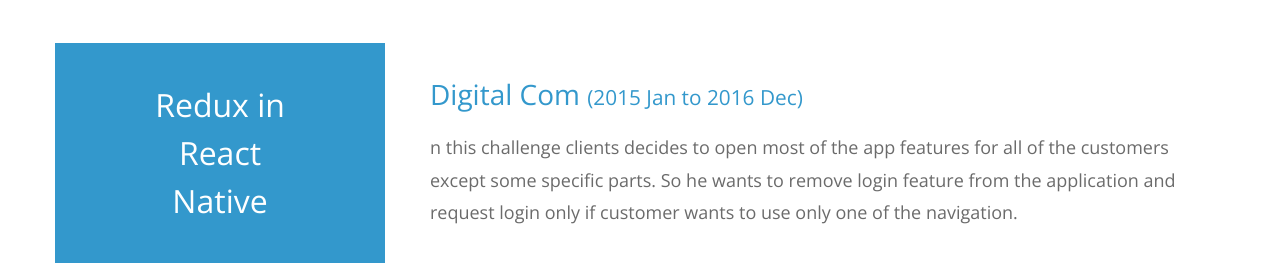
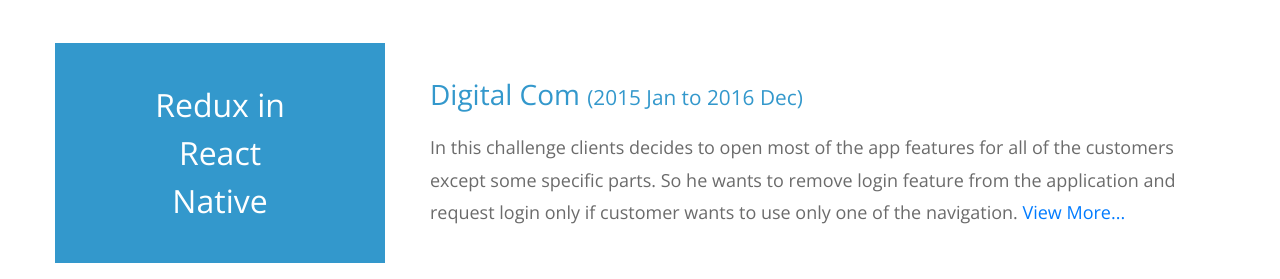
Before and after one commit to alimohammadiok/alimohammadiok.github.io, a plain HTML site: page index.html in a window 1280 px wide. Shown: the part 1740-2019 px from the top of the page. Drawn offline with nearby package versions, Linux system fonts and the light colour scheme.

Commit message:
Update index.html
fdfdf

```diff
--- a/index.html
+++ b/index.html
@@ -112,7 +112,12 @@ https://templatemo.com/tm-530-mini-profile
                   <span class="tm-title-small">(2015 Jan to 2016 Dec)</span>
                 </h3>
                 <p class="mb-0">
-                 n this challenge clients decides to open most of the app features for all of the customers except some specific parts. So he wants to remove login feature from the application and request login only if customer wants to use only one of the navigation.
+                 In this challenge clients decides to open most of the
+                  app features for all of the customers except some specific parts.
+                  So he wants to remove login feature from the application and request
+                  login only if customer wants to use only one of the navigation.
+                  <a href="https://alimohammadiok.github.io/ReduxInReactNative.html" target="_blank">View More...</a>
+
                 </p>
               </div>
             </div>
```
